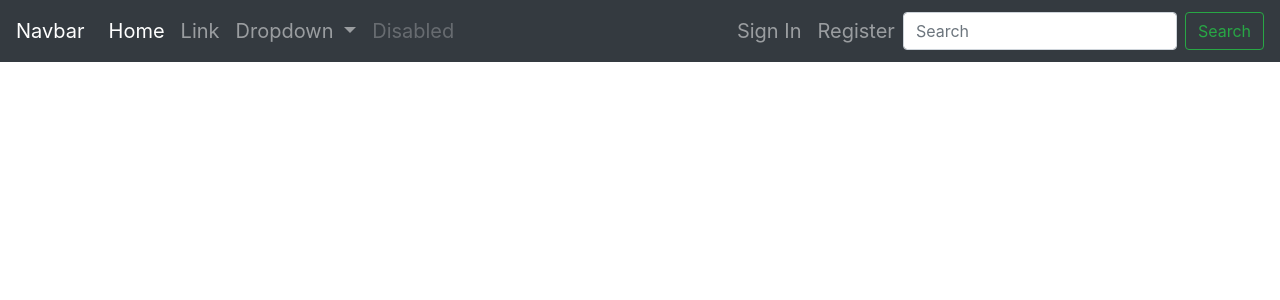
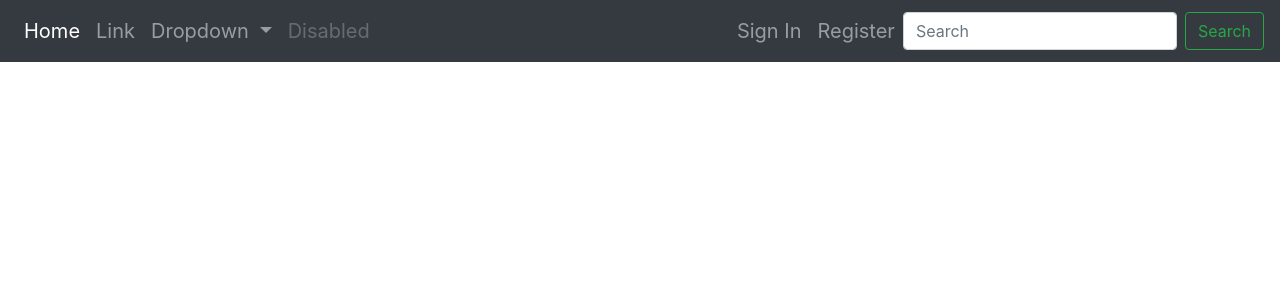
Before and after one commit to MishanCool/Buy_and_sell_website, an Angular app in the folder Anguler_Client/buyAndSell/: page / in a window 1280 px wide. Shown: the top 300 px of the page. Built offline with nearby package versions, Linux system fonts and the light colour scheme.

Commit message:
Create bootstrap navigation bar

```diff
--- a/Anguler_Client/buyAndSell/src/app/components/nav-bar/nav-bar.component.html
+++ b/Anguler_Client/buyAndSell/src/app/components/nav-bar/nav-bar.component.html
@@ -1,8 +1,8 @@
 <nav class="navbar navbar-expand-lg navbar-dark bg-dark">
-    <a class="navbar-brand" href="#">Navbar</a>
+    <!-- <a class="navbar-brand" href="#">Navbar</a>
     <button class="navbar-toggler" type="button" data-toggle="collapse" data-target="#navbarSupportedContent" aria-controls="navbarSupportedContent" aria-expanded="false" aria-label="Toggle navigation">
       <span class="navbar-toggler-icon"></span>
-    </button>
+    </button> -->
 
     <div class="collapse navbar-collapse" id="navbarSupportedContent">
       <ul class="navbar-nav mr-auto" id="leftNavItem">
```
